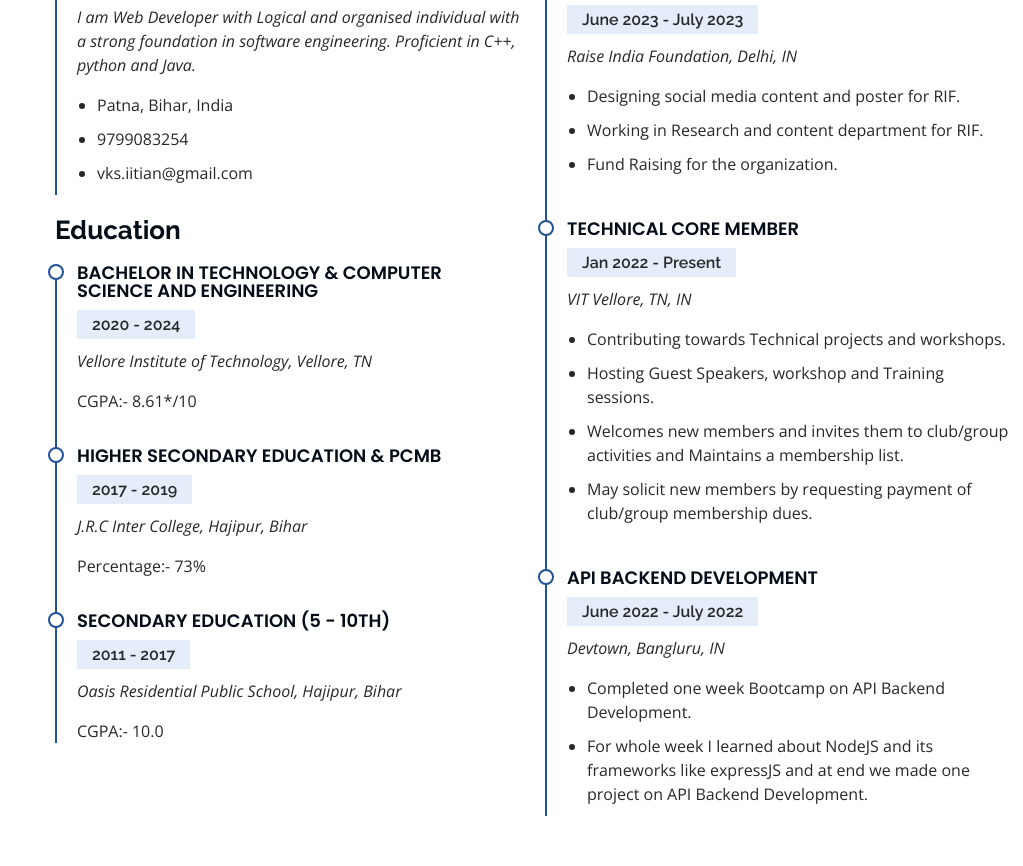
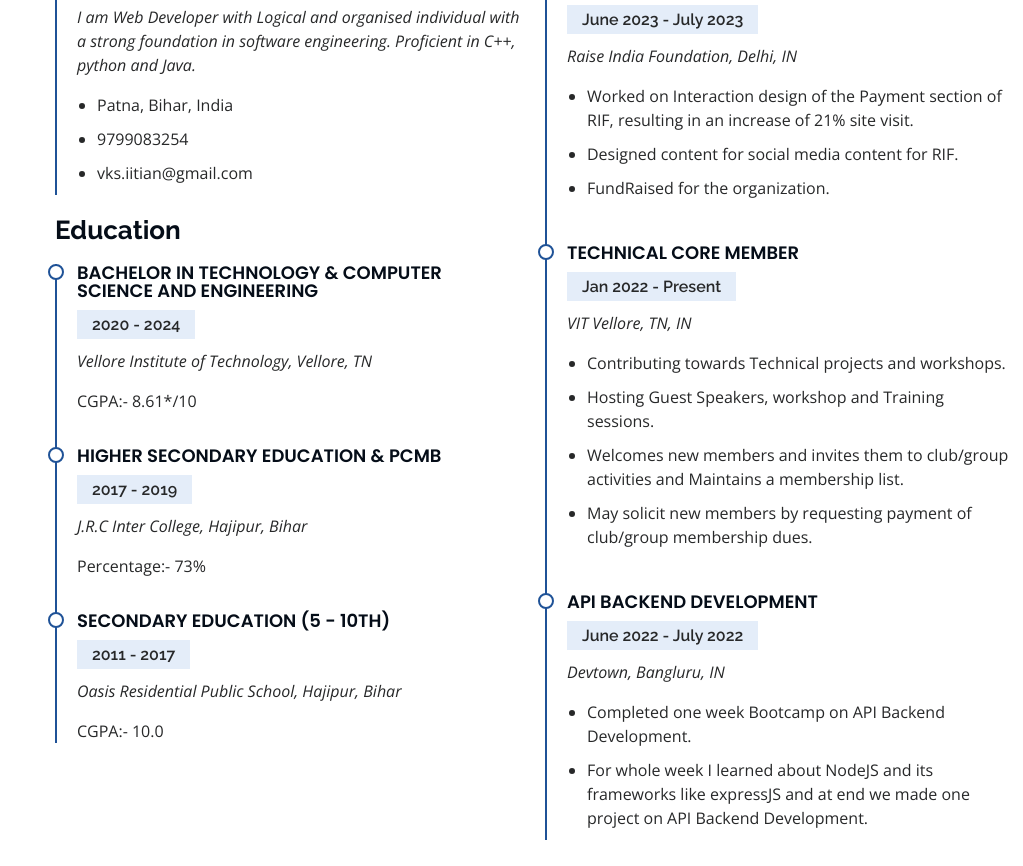
Before and after one commit to vinit1234singh/portfolio, a plain HTML site: page index.html in a window 1280 px wide. Shown: the part 2421-3287 px from the top of the page, without its empty margins (257-1280 px from the left). Drawn offline with nearby package versions, Linux system fonts and the light colour scheme.

Commit message:
experience add

```diff
--- a/index.html
+++ b/index.html
@@ -272,9 +272,9 @@
               <h5>June 2023 - July 2023</h5>
               <p><em>Raise India Foundation, Delhi, IN</em></p>
               <ul>
-                <li>Designing social media content and poster for RIF.</li>
-                <li>Working in Research and content department for RIF.</li>
-                <li>Fund Raising for the organization.</li>
+                <li>Worked on Interaction design of the Payment section of RIF, resulting in an increase of 21% site visit.</li>
+                <li>Designed content for social media content for RIF.</li>
+                <li>FundRaised for the organization.</li>
               </ul>
             </div>
             <div class="resume-item">
```
